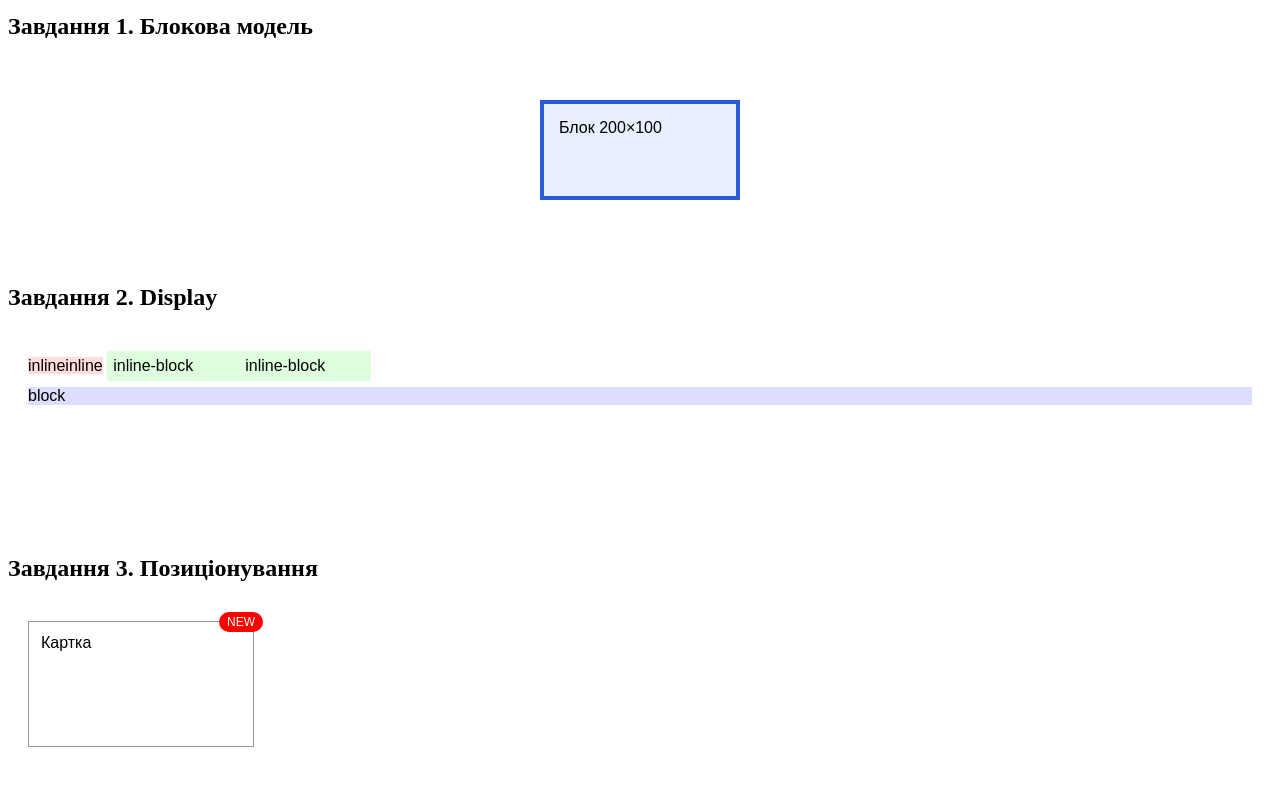
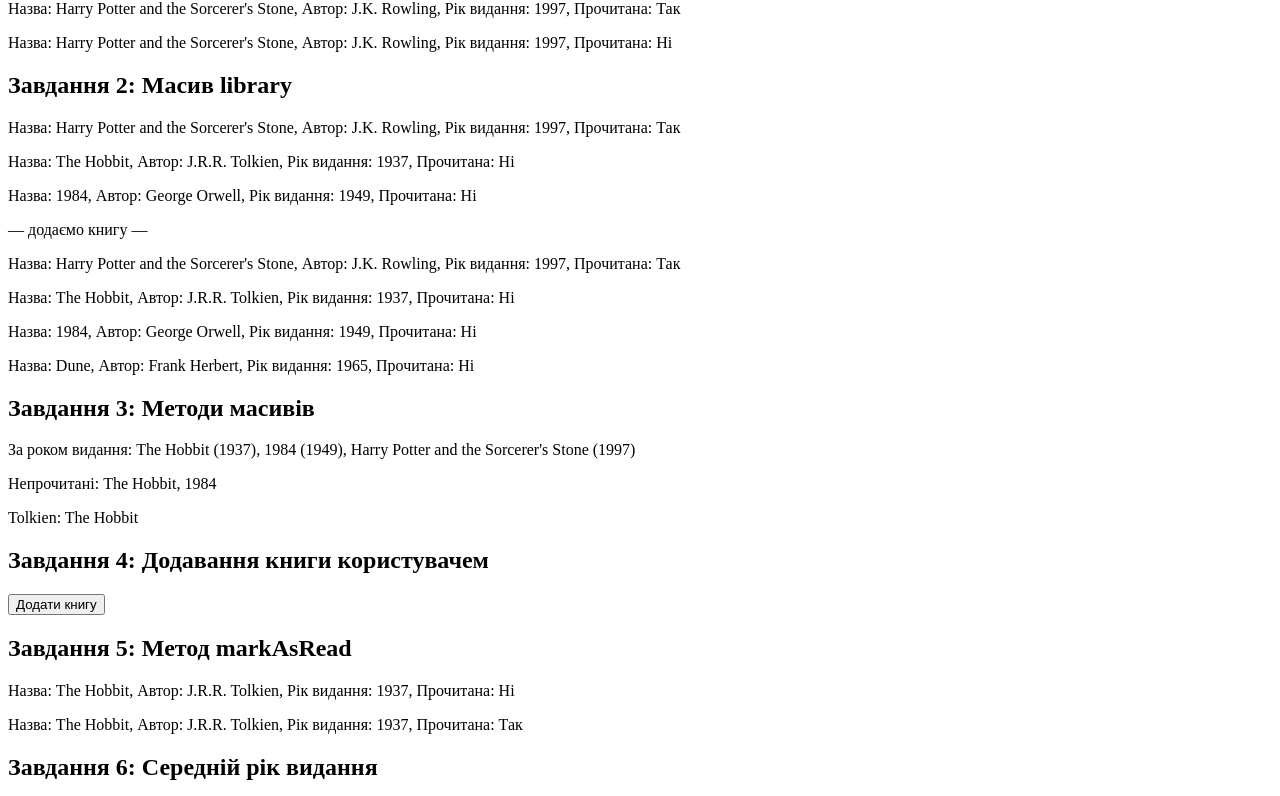
Before and after one commit to liubomyrdzvinchuk-pi2302-code/Labs, a plain HTML site: page works/work-05.html in a window 1280 px wide. Shown: the part 104-900 px from the top of the page. Drawn offline with Linux system fonts and the light colour scheme.

Commit message:
Add lab 4

```diff
--- a/works/work-05.html
+++ b/works/work-05.html
@@ -3,64 +3,178 @@
 <head>
 <meta charset="UTF-8">
 <meta name="viewport" content="width=device-width,initial-scale=1">
-<title>Робота 5</title>
+<title>ЛР №4</title>
 </head>
 <body>
 <p><button onclick="location.href='../index.html'">Головна</button> <button onclick="location.href='work-04.html'">Попередня</button> <button onclick="location.href='work-06.html'">Наступна</button> </p>
-<h1>Робота 5. CSS: блокова модель та позиціонування</h1>
-<h2 id="task-1">Завдання 1. Блокова модель</h2>
-<iframe width="100%" height="200" frameborder="0" style="border:0" sandbox="allow-scripts allow-modals" srcdoc="&lt;!DOCTYPE html&gt;
-&lt;html lang=&quot;uk&quot;&gt;
-&lt;head&gt;
-&lt;meta charset=&quot;UTF-8&quot;&gt;
-&lt;title&gt;Завдання&lt;/title&gt;
-&lt;style&gt;
-.box{box-sizing:border-box;width:200px;height:100px;padding:15px;border:4px solid #2a5bd7;margin:20px auto;background:#e8efff}
-body{font-family:Arial,sans-serif;padding:12px}
-&lt;/style&gt;
-&lt;/head&gt;
-&lt;body&gt;
-&lt;div class=&quot;box&quot;&gt;Блок 200×100&lt;/div&gt;
-&lt;/body&gt;
-&lt;/html&gt;
-" title="Завдання 1"></iframe>
-<h2 id="task-2">Завдання 2. Display</h2>
-<iframe width="100%" height="200" frameborder="0" style="border:0" sandbox="allow-scripts allow-modals" srcdoc="&lt;!DOCTYPE html&gt;
-&lt;html lang=&quot;uk&quot;&gt;
-&lt;head&gt;
-&lt;meta charset=&quot;UTF-8&quot;&gt;
-&lt;title&gt;Завдання&lt;/title&gt;
-&lt;style&gt;
-.i{background:#fdd}
-.ib{display:inline-block;width:120px;background:#dfd;padding:6px}
-.b{background:#ddf;margin-top:6px}
-body{font-family:Arial,sans-serif;padding:12px}
-&lt;/style&gt;
-&lt;/head&gt;
-&lt;body&gt;
-&lt;span class=&quot;i&quot;&gt;inline&lt;/span&gt;&lt;span class=&quot;i&quot;&gt;inline&lt;/span&gt;
-&lt;div class=&quot;ib&quot;&gt;inline-block&lt;/div&gt;&lt;div class=&quot;ib&quot;&gt;inline-block&lt;/div&gt;
-&lt;div class=&quot;b&quot;&gt;block&lt;/div&gt;
-&lt;/body&gt;
-&lt;/html&gt;
-" title="Завдання 2"></iframe>
-<h2 id="task-3">Завдання 3. Позиціонування</h2>
-<iframe width="100%" height="200" frameborder="0" style="border:0" sandbox="allow-scripts allow-modals" srcdoc="&lt;!DOCTYPE html&gt;
-&lt;html lang=&quot;uk&quot;&gt;
-&lt;head&gt;
-&lt;meta charset=&quot;UTF-8&quot;&gt;
-&lt;title&gt;Завдання&lt;/title&gt;
-&lt;style&gt;
-.card{position:relative;width:200px;height:100px;border:1px solid #999;padding:12px}
-.badge{position:absolute;top:-10px;right:-10px;background:red;color:#fff;padding:3px 8px;border-radius:12px;font-size:12px}
-body{font-family:Arial,sans-serif;padding:12px};body{padding:30px}
-&lt;/style&gt;
-&lt;/head&gt;
-&lt;body&gt;
-&lt;div class=&quot;card&quot;&gt;Картка&lt;span class=&quot;badge&quot;&gt;NEW&lt;/span&gt;&lt;/div&gt;
-&lt;/body&gt;
-&lt;/html&gt;
-" title="Завдання 3"></iframe>
+<h2 id="task-1">Завдання 1: Об’єкт book</h2>
+<div id="res1"></div>
+<script type="module">
+{
+const res = document.getElementById("res1");
+  const out = t => { const p = document.createElement('p'); p.textContent = t; res.appendChild(p); };
+  const book = {
+    title: 'Harry Potter and the Sorcerer\'s Stone',
+    author: 'J.K. Rowling',
+    year: 1997,
+    isRead: true,
+    bookInfo() {
+      out(`Назва: ${this.title}, Автор: ${this.author}, Рік видання: ${this.year}, Прочитана: ${this.isRead ? 'Так' : 'Ні'}`);
+    }
+  };
+  book.bookInfo();
+  book.isRead = !book.isRead;
+  book.bookInfo();
+}
+</script>
+<h2 id="task-2">Завдання 2: Масив library</h2>
+<div id="res2"></div>
+<script type="module">
+{
+const res = document.getElementById("res2");
+  const out = t => { const p = document.createElement('p'); p.textContent = t; res.appendChild(p); };
+  const makeBook = (title, author, year, isRead) => ({
+    title, author, year, isRead,
+    bookInfo() {
+      out(`Назва: ${this.title}, Автор: ${this.author}, Рік видання: ${this.year}, Прочитана: ${this.isRead ? 'Так' : 'Ні'}`);
+    },
+    markAsRead() {
+      this.isRead = true;
+    }
+  });
+  const makeLibrary = () => [
+    makeBook('Harry Potter and the Sorcerer\'s Stone', 'J.K. Rowling', 1997, true),
+    makeBook('The Hobbit', 'J.R.R. Tolkien', 1937, false),
+    makeBook('1984', 'George Orwell', 1949, false)
+  ];
+  const displayLibrary = lib => lib.forEach(b => b.bookInfo());
+  const library = makeLibrary();
+  displayLibrary(library);
+  out('— додаємо книгу —');
+  library.push(makeBook('Dune', 'Frank Herbert', 1965, false));
+  displayLibrary(library);
+}
+</script>
+<h2 id="task-3">Завдання 3: Методи масивів</h2>
+<div id="res3"></div>
+<script type="module">
+{
+const res = document.getElementById("res3");
+  const out = t => { const p = document.createElement('p'); p.textContent = t; res.appendChild(p); };
+  const makeBook = (title, author, year, isRead) => ({
+    title, author, year, isRead,
+    bookInfo() {
+      out(`Назва: ${this.title}, Автор: ${this.author}, Рік видання: ${this.year}, Прочитана: ${this.isRead ? 'Так' : 'Ні'}`);
+    },
+    markAsRead() {
+      this.isRead = true;
+    }
+  });
+  const makeLibrary = () => [
+    makeBook('Harry Potter and the Sorcerer\'s Stone', 'J.K. Rowling', 1997, true),
+    makeBook('The Hobbit', 'J.R.R. Tolkien', 1937, false),
+    makeBook('1984', 'George Orwell', 1949, false)
+  ];
+  const displayLibrary = lib => lib.forEach(b => b.bookInfo());
+  const library = makeLibrary();
+  library.sort((a, b) => a.year - b.year);
+  console.log(library);
+  out('За роком видання: ' + library.map(b => `${b.title} (${b.year})`).join(', '));
+  const unreadBooks = library.filter(b => !b.isRead);
+  console.log(unreadBooks);
+  out('Непрочитані: ' + unreadBooks.map(b => b.title).join(', '));
+  const tolkien = library.find(b => b.author === 'J.R.R. Tolkien');
+  console.log(tolkien);
+  out('Tolkien: ' + (tolkien ? tolkien.title : 'не знайдено'));
+}
+</script>
+<h2 id="task-4">Завдання 4: Додавання книги користувачем</h2>
+<div id="res4"></div>
+<button id="run4">Додати книгу</button>
+<script type="module">
+{
+const res = document.getElementById("res4");
+document.getElementById("run4").onclick = () => {
+  res.innerHTML = "";
+  const out = t => { const p = document.createElement('p'); p.textContent = t; res.appendChild(p); };
+  const makeBook = (title, author, year, isRead) => ({
+    title, author, year, isRead,
+    bookInfo() {
+      out(`Назва: ${this.title}, Автор: ${this.author}, Рік видання: ${this.year}, Прочитана: ${this.isRead ? 'Так' : 'Ні'}`);
+    },
+    markAsRead() {
+      this.isRead = true;
+    }
+  });
+  const makeLibrary = () => [
+    makeBook('Harry Potter and the Sorcerer\'s Stone', 'J.K. Rowling', 1997, true),
+    makeBook('The Hobbit', 'J.R.R. Tolkien', 1937, false),
+    makeBook('1984', 'George Orwell', 1949, false)
+  ];
+  const displayLibrary = lib => lib.forEach(b => b.bookInfo());
+  const library = makeLibrary();
+  const title = prompt('Назва книги:');
+  const author = prompt('Автор:');
+  const year = Number(prompt('Рік видання:'));
+  const isRead = confirm('Книга прочитана? (Ок — так, Відміна — ні)');
+  library.push(makeBook(title, author, year, isRead));
+  displayLibrary(library);
+};
+}
+</script>
+<h2 id="task-5">Завдання 5: Метод markAsRead</h2>
+<div id="res5"></div>
+<script type="module">
+{
+const res = document.getElementById("res5");
+  const out = t => { const p = document.createElement('p'); p.textContent = t; res.appendChild(p); };
+  const makeBook = (title, author, year, isRead) => ({
+    title, author, year, isRead,
+    bookInfo() {
+      out(`Назва: ${this.title}, Автор: ${this.author}, Рік видання: ${this.year}, Прочитана: ${this.isRead ? 'Так' : 'Ні'}`);
+    },
+    markAsRead() {
+      this.isRead = true;
+    }
+  });
+  const makeLibrary = () => [
+    makeBook('Harry Potter and the Sorcerer\'s Stone', 'J.K. Rowling', 1997, true),
+    makeBook('The Hobbit', 'J.R.R. Tolkien', 1937, false),
+    makeBook('1984', 'George Orwell', 1949, false)
+  ];
+  const displayLibrary = lib => lib.forEach(b => b.bookInfo());
+  const book = makeBook('The Hobbit', 'J.R.R. Tolkien', 1937, false);
+  book.bookInfo();
+  book.markAsRead();
+  book.bookInfo();
+}
+</script>
+<h2 id="task-6">Завдання 6: Середній рік видання</h2>
+<div id="res6"></div>
+<script type="module">
+{
+const res = document.getElementById("res6");
+  const out = t => { const p = document.createElement('p'); p.textContent = t; res.appendChild(p); };
+  const makeBook = (title, author, year, isRead) => ({
+    title, author, year, isRead,
+    bookInfo() {
+      out(`Назва: ${this.title}, Автор: ${this.author}, Рік видання: ${this.year}, Прочитана: ${this.isRead ? 'Так' : 'Ні'}`);
+    },
+    markAsRead() {
+      this.isRead = true;
+    }
+  });
+  const makeLibrary = () => [
+    makeBook('Harry Potter and the Sorcerer\'s Stone', 'J.K. Rowling', 1997, true),
+    makeBook('The Hobbit', 'J.R.R. Tolkien', 1937, false),
+    makeBook('1984', 'George Orwell', 1949, false)
+  ];
+  const displayLibrary = lib => lib.forEach(b => b.bookInfo());
+  const library = makeLibrary();
+  const calculateAverageYear = lib => lib.reduce((sum, b) => sum + b.year, 0) / lib.length;
+  out(`Середній рік видання: ${calculateAverageYear(library).toFixed(1)}`);
+}
+</script>
 <p><button onclick="location.href='../index.html'">Головна</button> <button onclick="location.href='work-04.html'">Попередня</button> <button onclick="location.href='work-06.html'">Наступна</button> </p>
 </body>
 </html>
```
Also changed, not shown: index.html (+1 -1 lines), works/work-01.html (+1 -2 lines), works/work-02.html (+1 -2 lines), works/work-03.html (+1 -2 lines), works/work-04.html (+1 -2 lines).
